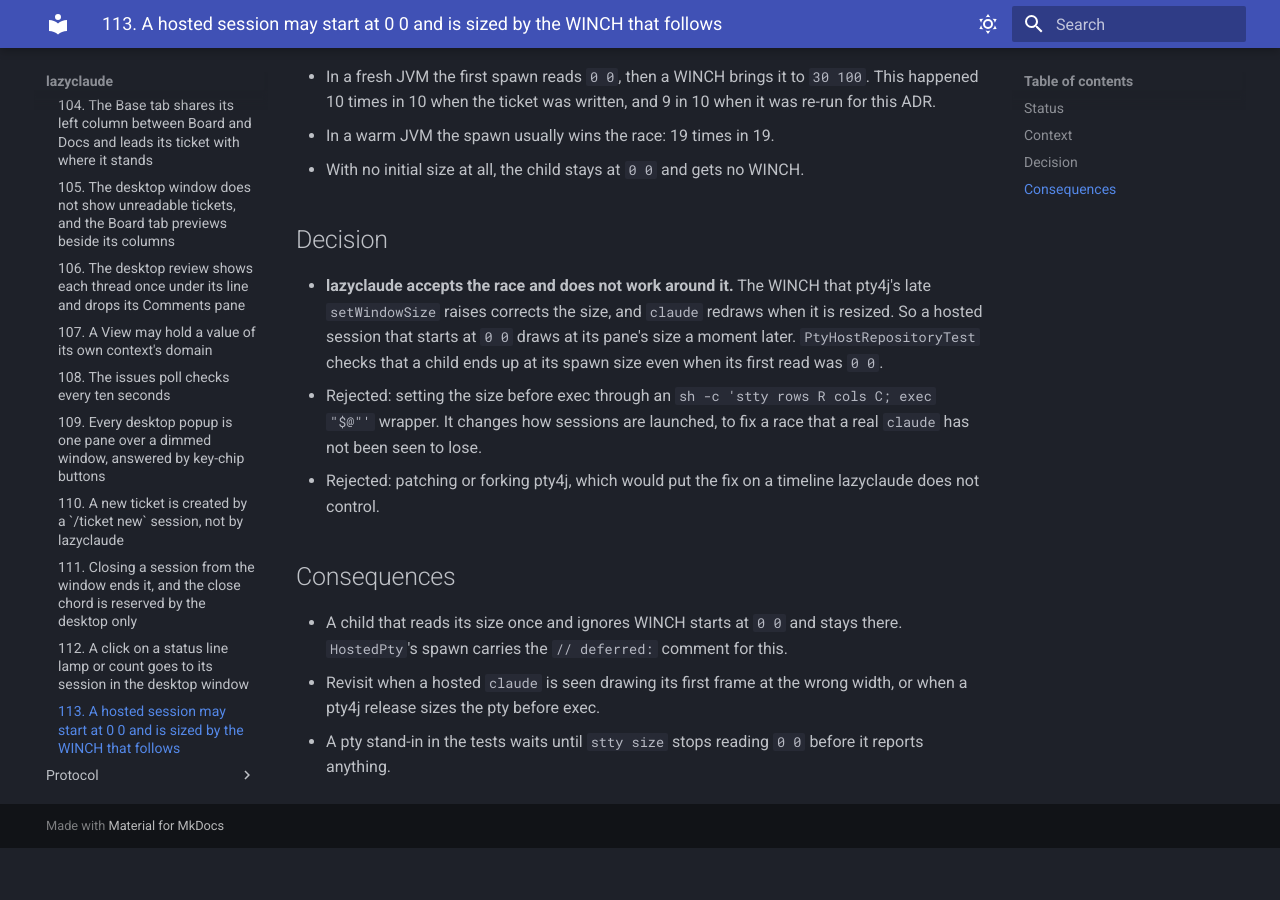
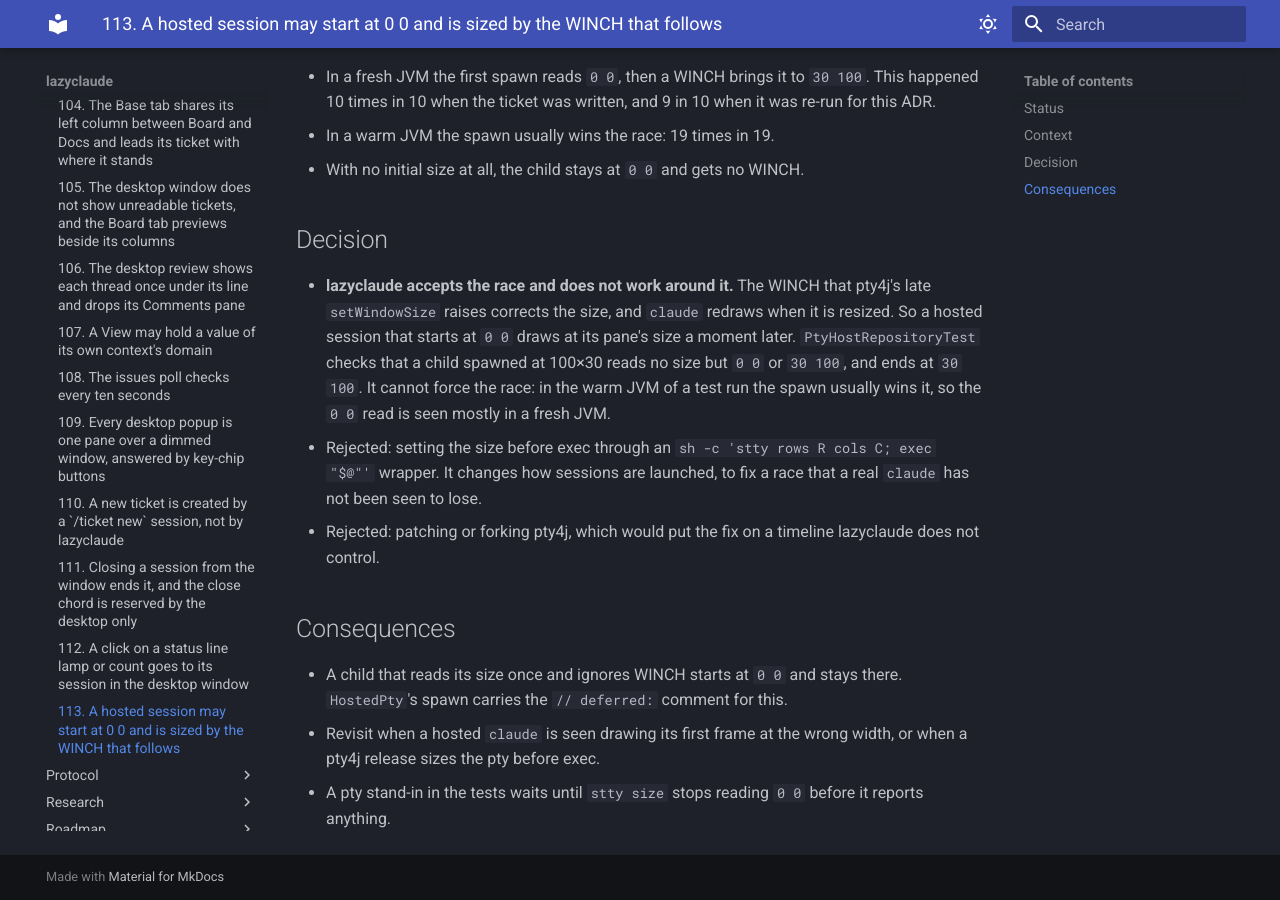
Before and after one commit to maxenceng/lazyclaude, an MkDocs documentation site: the page built from docs/adr/0113-a-hosted-session-starts-at-0-0-and-is-sized-by-the-winch-that-follows.md, in a window 1280 px wide and 900 px high, scrolled down 669 px. Built offline with MkDocs 1.6.1 and Material for MkDocs 9.7.7, drawn with Linux system fonts in a browser that asks for light colours; before the commit the page ends 1517 px from its top, so only the background shows below that.

Commit message:
Name the spawn-size test for what it checks and say in the ADR that it cannot force the race
Co-Authored-By: Claude Opus 5.5 <noreply@anthropic.com>

```diff
--- a/docs/adr/0113-a-hosted-session-starts-at-0-0-and-is-sized-by-the-winch-that-follows.md
+++ b/docs/adr/0113-a-hosted-session-starts-at-0-0-and-is-sized-by-the-winch-that-follows.md
@@ -26,7 +26,9 @@ What was measured, with a child that prints `stty size` at start and on every WI
 
 - **lazyclaude accepts the race and does not work around it.** The WINCH that pty4j's late `setWindowSize` raises corrects
   the size, and `claude` redraws when it is resized. So a hosted session that starts at `0 0` draws at its pane's size a
-  moment later. `PtyHostRepositoryTest` checks that a child ends up at its spawn size even when its first read was `0 0`.
+  moment later. `PtyHostRepositoryTest` checks that a child spawned at 100×30 reads no size but `0 0` or `30 100`, and ends
+  at `30 100`. It cannot force the race: in the warm JVM of a test run the spawn usually wins it, so the `0 0` read is
+  seen mostly in a fresh JVM.
 - Rejected: setting the size before exec through an `sh -c 'stty rows R cols C; exec "$@"'` wrapper. It changes how
   sessions are launched, to fix a race that a real `claude` has not been seen to lose.
 - Rejected: patching or forking pty4j, which would put the fix on a timeline lazyclaude does not control.
```
Also changed, not shown: 1 other file.
